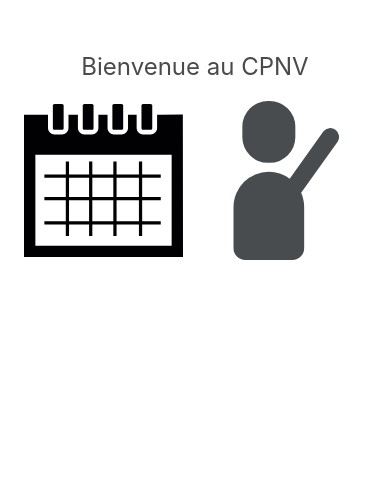
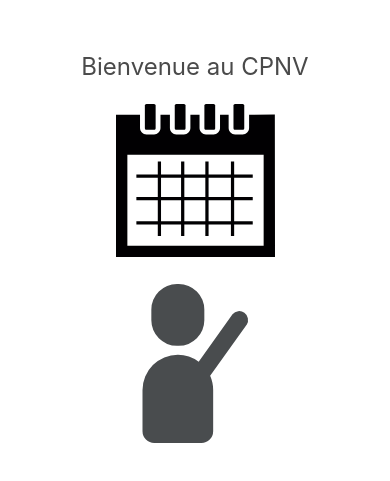
Before and after one commit to Thynkon/intranet-mobile, a website: page index.html in a window 390 px wide. Shown: the part 55-536 px from the top of the page. Drawn offline with nearby package versions, Linux system fonts and the light colour scheme; files that its build step writes are made by us from their sources.

Commit message:
Show index.html images vertically on smartphones

```diff
--- a/scss/index/index.scss
+++ b/scss/index/index.scss
@@ -6,3 +6,13 @@
 #index_images {
     width: 100%;
 }
+
+@media(max-width: 768px) {
+    #index_images {
+        flex-direction: column;
+
+        .column {
+            margin: auto;
+        }
+    }
+}
```
